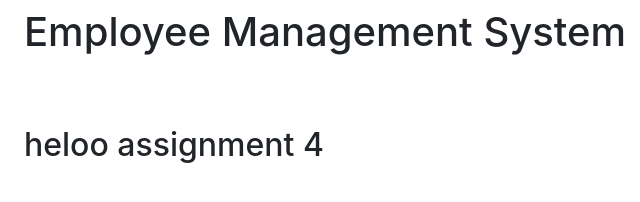
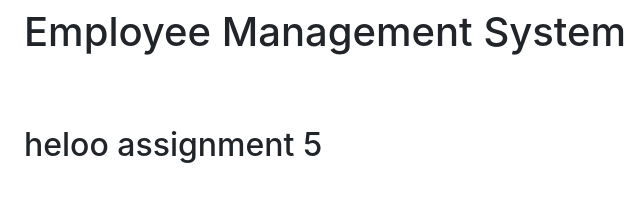
Before and after one commit to sabrinapea/assignment05, a plain HTML site: page index.html in a window 1280 px wide. Shown: the full height of the page, 0-640 px from the left. Drawn offline with nearby package versions, Linux system fonts and the light colour scheme.

Commit message:
name change

```diff
--- a/index.html
+++ b/index.html
@@ -19,6 +19,6 @@
     <form id="empForm">
 
     </form>
-    <h2>heloo assignment 4</h2>
+    <h2>heloo assignment 5</h2>
 </body>
 </html>
```
